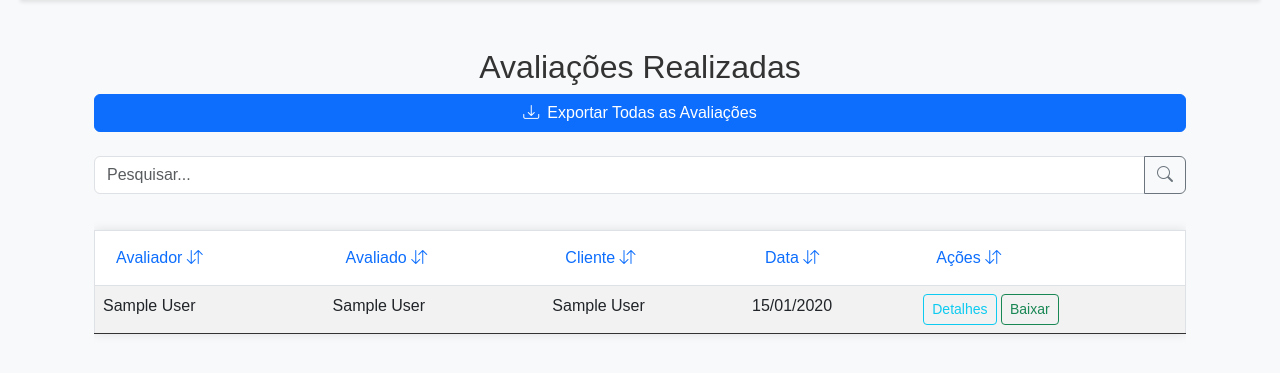
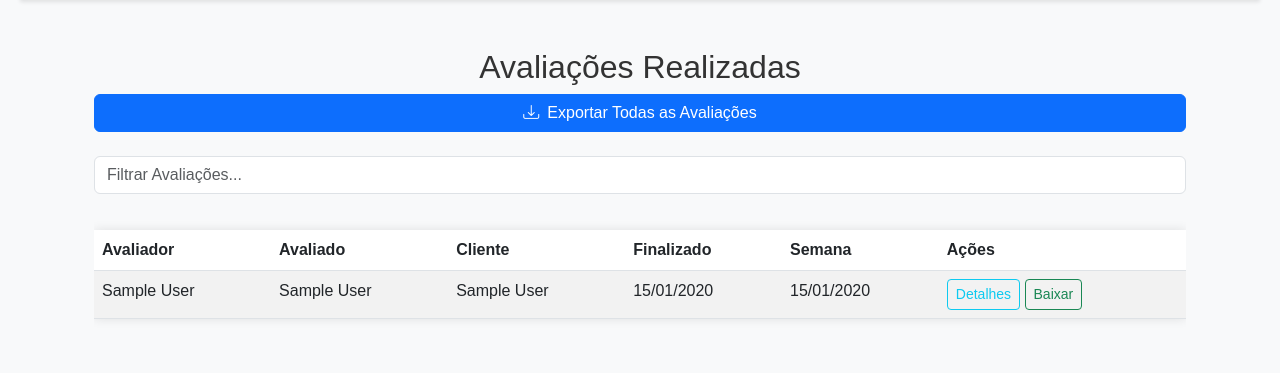
Before and after one commit to brunopascoal/sistema_interno, a Django app: page /assessments/view/ in a window 1280 px wide. Shown: the part 80-453 px from the top of the page. Run offline with Django 5.2, Linux system fonts and the light colour scheme; a user stored in the database is signed in; tables that the repository leaves empty hold one stand-in row (values such as "Sample post"); some libraries are stand-ins or nearby versions.

Commit message:
Style: Ajuste na estilização da  tabela view_evaluations e para exibir semana do agendamento

```diff
--- a/assessments/templates/assessments/view_evaluations.html
+++ b/assessments/templates/assessments/view_evaluations.html
@@ -6,30 +6,30 @@
 
     <a href="{% url 'export_all_evaluations' %}" class="btn btn-primary mb-4 w-100"><i class="bi bi-download me-2"></i>Exportar Todas as Avaliações</a>
 
-    <!-- Campo de pesquisa -->
-    <div class="input-group mb-3">
-        <input id="searchInput" class="form-control" type="text" placeholder="Pesquisar...">
-        <button class="btn btn-outline-secondary" type="button"><i class="bi bi-search"></i></button>
-    </div>
+    <input type="text" id="tableFilter" class="form-control mb-3" placeholder="Filtrar Avaliações...">
+
 
     <div class="table-responsive">
-        <table class="table table-striped table-hover" id="evaluationTable">
+        <table class="table table-striped table-hover" id="scheduleTable">
             <thead class="thead-dark">
                 <tr>
-                    <th scope="col"><button class="btn btn-link text-decoration-none" onclick="sortTable(0)">Avaliador <i class="bi bi-arrow-down-up"></i></button></th>
-                    <th scope="col"><button class="btn btn-link text-decoration-none" onclick="sortTable(1)">Avaliado <i class="bi bi-arrow-down-up"></i></button></th>
-                    <th scope="col"><button class="btn btn-link text-decoration-none" onclick="sortTable(2)">Cliente <i class="bi bi-arrow-down-up"></i></button></th>
-                    <th scope="col"><button class="btn btn-link text-decoration-none" onclick="sortTable(3)">Data <i class="bi bi-arrow-down-up"></i></button></th>
-                    <th scope="col"><button class="btn btn-link text-decoration-none" onclick="sortTable(4)">Ações <i class="bi bi-arrow-down-up"></i></button></th>
+                    <th class="sortable" onclick="sortTable(1)">Avaliador</th>
+                    <th class="sortable" onclick="sortTable(2)">Avaliado </button></th>
+                    <th class="sortable" onclick="sortTable(3)">Cliente </button></th>
+                    <th class="sortable" onclick="sortTable(4)">Finalizado </button></th>
+                    <th class="sortable" onclick="sortTable(4)">Semana </button></th>
+
+                    <th class="sortable" onclick="sortTable(5)">Ações </button></th>
                 </tr>
             </thead>
-            <tbody id="tableBody">
+            <tbody>
                 {% for evaluation in evaluations %}
                 <tr>
                     <td>{{ evaluation.schedule.evaluator.first_name }} {{evaluation.schedule.evaluator.last_name }}</td>
                     <td>{{evaluation.schedule.evaluatee.first_name }} {{evaluation.schedule.evaluatee.last_name }}</td>
                     <td>{{ evaluation.schedule.client.name }}</td>
                     <td>{{ evaluation.date_completed|date:"d/m/Y" }}</td>
+                    <td>{{ evaluation.schedule.date_scheduled|date:"d/m/Y" }}</td>
                     <td>
                         <a href="{% url 'evaluation_detail' evaluation.id %}" class="btn btn-outline-info btn-sm">Detalhes</a>
                         <a href="{% url 'export_evaluation' evaluation.id %}" class="btn btn-outline-success btn-sm">Baixar</a>
@@ -40,143 +40,56 @@
         </table>
     </div>
 
-    <!-- Paginação -->
-    {% comment %} <div class="d-flex justify-content-end">
-        <nav aria-label="Table navigation">
-            <ul class="pagination mb-0">
-                <li class="page-item disabled">
-                    <a class="page-link" href="#" tabindex="-1" aria-disabled="true">Anterior</a>
-                </li>
-                <li class="page-item active"><a class="page-link" href="#">1</a></li>
-                <li class="page-item"><a class="page-link" href="#">2</a></li>
-                <li class="page-item"><a class="page-link" href="#">3</a></li>
-                <li class="page-item">
-                    <a class="page-link" href="#">Proximo</a>
-                </li>
-            </ul>
-        </nav>
-    </div> {% endcomment %}
 </div>
 
-<style>
-    /* Estilos gerais para a tabela */
-table {
-    width: 100%; /* Define que a tabela ocupe 100% do espaço disponível */
-    border-collapse: collapse; /* Remove espaçamentos entre células */
-    margin: 20px 0; /* Define espaçamento entre a tabela e outros elementos */
-    font-size: 16px; /* Define o tamanho da fonte */
-    font-family: 'Arial', sans-serif; /* Define a fonte */
-    background-color: var(--card-bg); /* Cor de fundo da tabela conforme o tema */
-    color: var(--text-color); /* Cor do texto conforme o tema */
-    box-shadow: 0 0 10px rgba(0, 0, 0, 0.1); /* Sombra para destacar a tabela */
-    border: 1px solid var(--text-color); /* Borda leve conforme o tema */
-}
-
-/* Estilo para cabeçalhos da tabela */
-th {
-    background-color: #007bff; /* Cor de fundo do cabeçalho */
-    color: white; /* Cor do texto no cabeçalho */
-    text-align: left; /* Alinhamento do texto no cabeçalho */
-    padding: 12px 15px; /* Espaçamento interno */
-    border-bottom: 2px solid #dee2e6; /* Borda inferior */
-}
-
-/* Estilo para células de dados */
-td {
-    padding: 12px 15px; /* Espaçamento interno */
-    border-bottom: 1px solid var(--text-color); /* Borda conforme o tema */
-    color: var(--text-color); /* Cor do texto conforme o tema */
-}
-
-/* Alternar cores nas linhas para melhor visualização no modo claro */
-.light-theme tr:nth-child(even) {
-    background-color: #f2f2f2; /* Cor para linhas pares */
-}
-
-/* Alternar cores nas linhas para melhor visualização no modo escuro */
-.dark-theme tr:nth-child(even) {
-    background-color: #444; /* Cor para linhas pares no tema escuro */
-}
-
-/* Efeito de hover nas linhas */
-tr:hover {
-    background-color: var(--sidebar-bg); /* Cor de fundo ao passar o mouse conforme o tema */
-    transition: background-color 0.3s ease; /* Suavização da transição */
-}
-
-/* Ajuste para tabelas responsivas */
-@media (max-width: 768px) {
-    table, thead, tbody, th, td, tr {
-      display: block;
-    }
-    tr {
-      margin-bottom: 15px;
-    }
-    td {
-      text-align: right;
-      padding-left: 50%;
-      position: relative;
-    }
-    td::before {
-      content: attr(data-label); /* Adiciona o título da coluna antes do valor */
-      position: absolute;
-      left: 0;
-      width: 50%;
-      padding-left: 15px;
-      font-weight: bold;
-      text-align: left;
-    }
-}
-
-</style>
 
 <script src="https://cdn.jsdelivr.net/npm/bootstrap@5.3.0/dist/js/bootstrap.bundle.min.js"></script>
 <script src="https://code.jquery.com/jquery-3.6.0.min.js"></script>
 <script>
-    $(document).ready(function(){
-        $("#searchInput").on("keyup", function() {
-            var value = $(this).val().toLowerCase();
-            $("#tableBody tr").filter(function() {
-                $(this).toggle($(this).text().toLowerCase().indexOf(value) > -1)
-            });
-        });
+  // Filtro de busca para a tabela
+  document.getElementById('tableFilter').addEventListener('keyup', function() {
+    var filter = this.value.toLowerCase();
+    var rows = document.querySelectorAll('#scheduleTable tbody tr');
+
+    rows.forEach(function(row) {
+      var rowText = row.innerText.toLowerCase();
+      if (rowText.includes(filter)) {
+        row.style.display = '';
+      } else {
+        row.style.display = 'none';
+      }
+    });
+  });
+
+  // Função para ordenar a tabela
+  function sortTable(columnIndex) {
+    var table = document.getElementById("scheduleTable");
+    var rows = Array.from(table.rows).slice(1); // Ignora o cabeçalho
+    var ascending = table.getAttribute("data-sort-dir") === "asc";
+
+    rows.sort(function(rowA, rowB) {
+      var cellA = rowA.cells[columnIndex].innerText.toLowerCase();
+      var cellB = rowB.cells[columnIndex].innerText.toLowerCase();
+
+      if (!isNaN(Date.parse(cellA)) && !isNaN(Date.parse(cellB))) {
+        // Ordena datas
+        return ascending ? new Date(cellA) - new Date(cellB) : new Date(cellB) - new Date(cellA);
+      } else if (!isNaN(cellA) && !isNaN(cellB)) {
+        // Ordena números
+        return ascending ? cellA - cellB : cellB - cellA;
+      } else {
+        // Ordena strings
+        return ascending ? cellA.localeCompare(cellB) : cellB.localeCompare(cellA);
+      }
     });
 
-    function sortTable(n) {
-        var table, rows, switching, i, x, y, shouldSwitch, dir, switchcount = 0;
-        table = document.getElementById("evaluationTable");
-        switching = true;
-        dir = "asc";
-        while (switching) {
-            switching = false;
-            rows = table.rows;
-            for (i = 1; i < (rows.length - 1); i++) {
-                shouldSwitch = false;
-                x = rows[i].getElementsByTagName("TD")[n];
-                y = rows[i + 1].getElementsByTagName("TD")[n];
-                if (dir == "asc") {
-                    if (x.innerHTML.toLowerCase() > y.innerHTML.toLowerCase()) {
-                        shouldSwitch = true;
-                        break;
-                    }
-                } else if (dir == "desc") {
-                    if (x.innerHTML.toLowerCase() < y.innerHTML.toLowerCase()) {
-                        shouldSwitch = true;
-                        break;
-                    }
-                }
-            }
-            if (shouldSwitch) {
-                rows[i].parentNode.insertBefore(rows[i + 1], rows[i]);
-                switching = true;
-                switchcount ++;
-            } else {
-                if (switchcount == 0 && dir == "asc") {
-                    dir = "desc";
-                    switching = true;
-                }
-            }
-        }
-    }
+    // Insere as linhas ordenadas na tabela
+    rows.forEach(function(row) {
+      table.tBodies[0].appendChild(row);
+    });
+
+    // Alterna a direção da ordenação
+    table.setAttribute("data-sort-dir", ascending ? "desc" : "asc");
+  }
 </script>
 {% endblock %}
```
Also changed, not shown: accounts/forms.py (+5 -7 lines), app/settings.py (+7 -8 lines).
